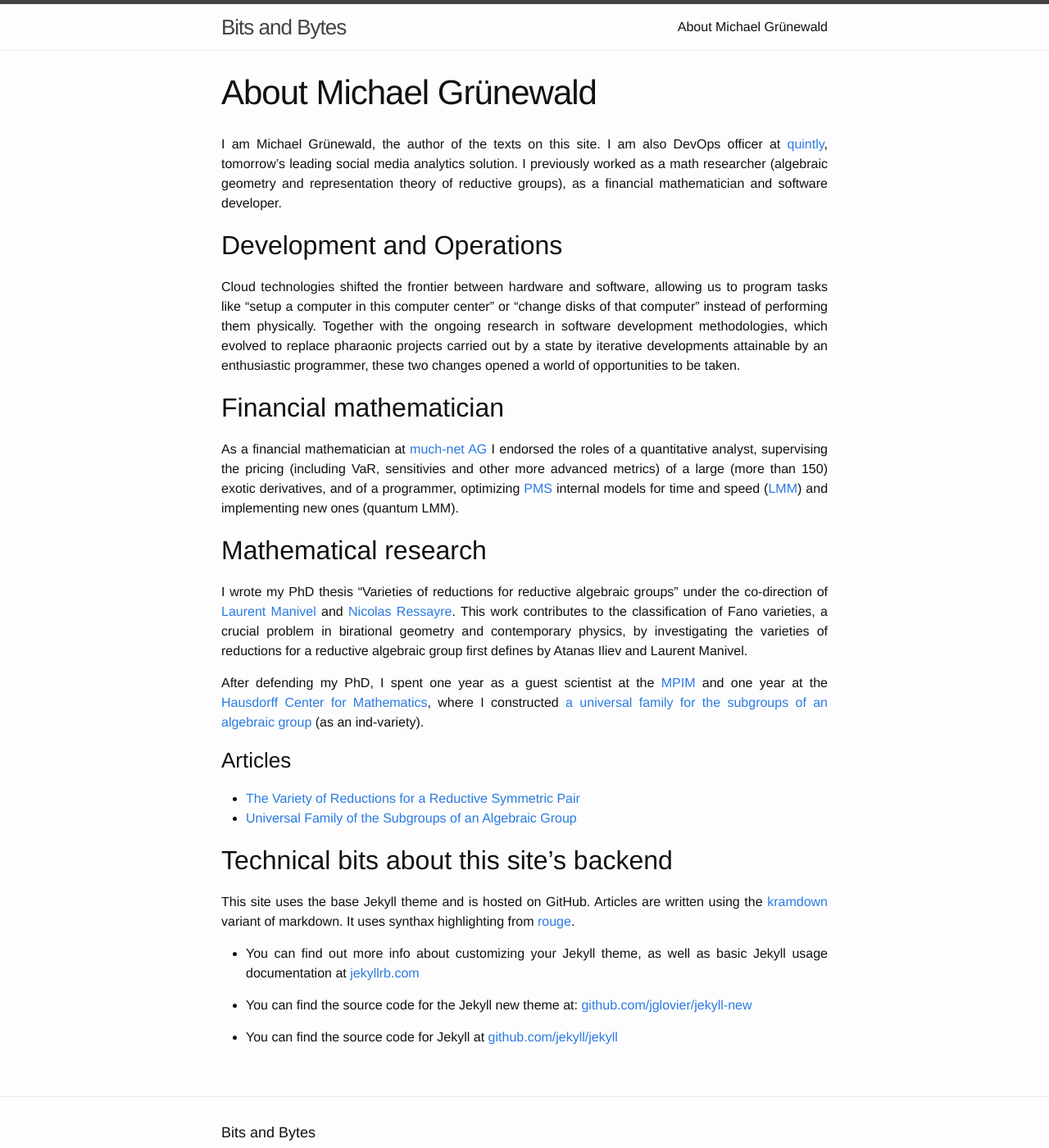
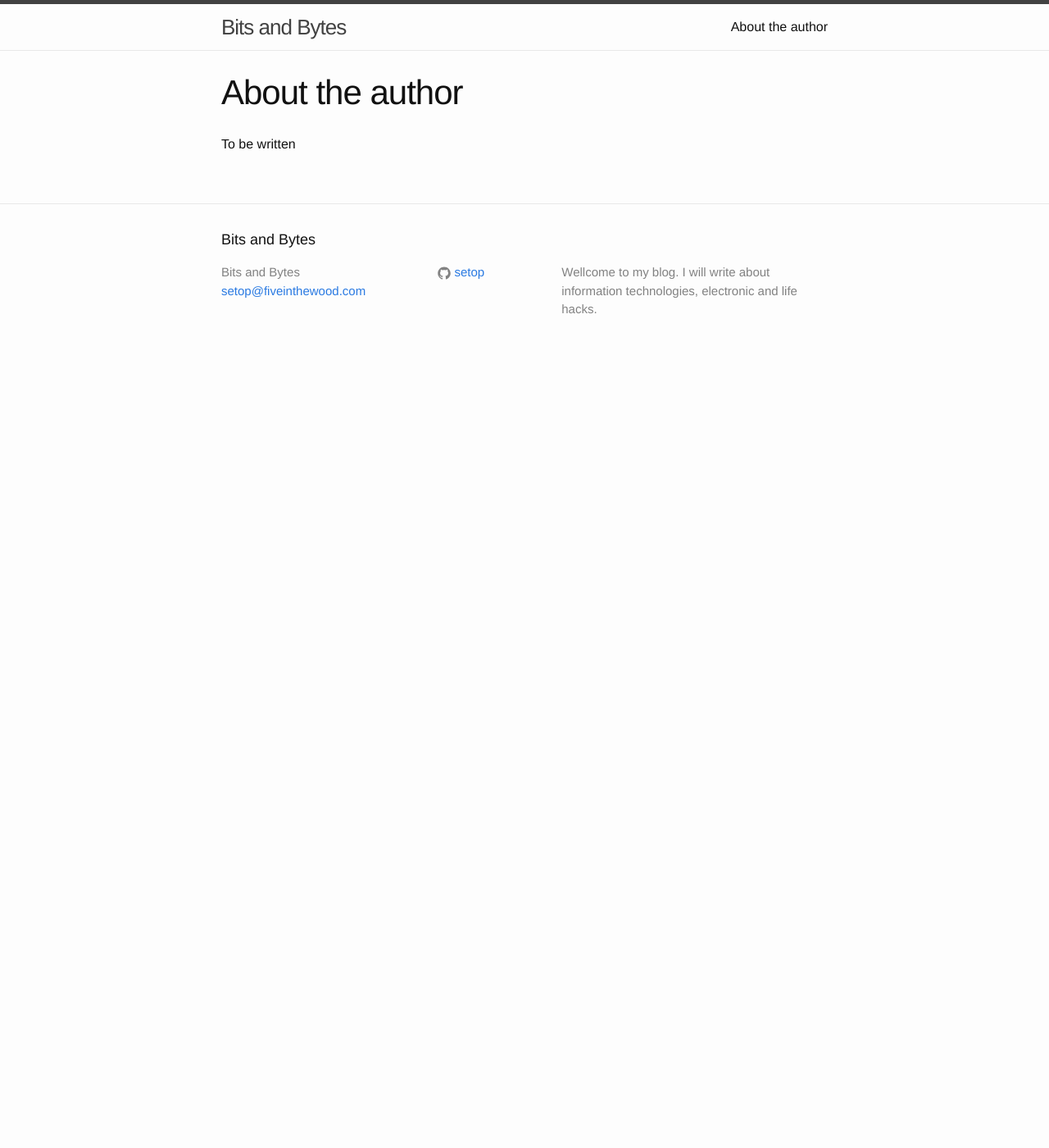
Before and after one commit to setop/setop.github.io, a Jekyll site: the page built from about.md, in a window 1280 px wide and 1400 px high. Shown: the whole window at 82% size. Built offline with Jekyll 4.4.1, drawn with Linux system fonts in a browser that asks for light colours.

```diff
--- a/_layouts/post.html
+++ b/_layouts/post.html
@@ -13,5 +13,3 @@ layout: default
   </article>
 
 </div>
-
-{% include disqus.html %}
--- a/about.md
+++ b/about.md
@@ -1,80 +1,7 @@
 ---
 layout: page
-title: About Michael Grünewald
+title: About the author
 permalink: /about/
 ---
 
-I am Michael Grünewald, the author of the texts on this site.  I am
-also DevOps officer at [quintly](https://quintly.com), tomorrow's
-leading social media analytics solution.  I previously worked as a
-math researcher (algebraic geometry and representation theory of
-reductive groups), as a financial mathematician and software
-developer.
-
-
-## Development and Operations
-
-Cloud technologies shifted the frontier between hardware and software,
-allowing us to program tasks like “setup a computer in this computer
-center” or “change disks of that computer” instead of performing them
-physically.  Together with the ongoing research in software
-development methodologies, which evolved to replace pharaonic projects
-carried out by a state by iterative developments attainable by an
-enthusiastic programmer, these two changes opened a world of
-opportunities to be taken.
-
-
-## Financial mathematician
-
-As a financial mathematician at
-[much-net AG](http://www.much-net.de) I endorsed the roles of a
-quantitative analyst, supervising the pricing (including VaR,
-sensitivies and other more advanced metrics) of a large (more than
-150) exotic derivatives, and of a programmer, optimizing
-[PMS](https://www.much-net.de/en/product/portfolio-management.html)
-internal models for time and speed ([LMM](https://en.wikipedia.org/wiki/LIBOR_market_model)) and implementing new ones
-(quantum LMM).
-
-
-## Mathematical research
-
-I wrote my PhD thesis “Varieties of reductions for reductive algebraic
-groups” under the co-direction of [Laurent Manivel][laurent-home] and
-[Nicolas Ressayre][nicolas-home].  This work contributes to the
-classification of Fano varieties, a crucial problem in birational
-geometry and contemporary physics, by investigating the varieties of
-reductions for a reductive algebraic group first defines by Atanas
-Iliev and Laurent Manivel.
-
-After defending my PhD, I spent one year as a guest scientist at the
-[MPIM](https://www.mpim-bonn.mpg.de) and one year at the
-[Hausdorff Center for Mathematics](http://www.hausdorff-center.uni-bonn.de),
-where I constructed
-[a universal family for the subgroups of an algebraic group](/assets/math/1005.0748v1.pdf) (as an ind-variety).
-
-### Articles
-
-- [The Variety of Reductions for a Reductive Symmetric Pair](/assets/math/1005.0746v1.pdf)
-- [Universal Family of the Subgroups of an Algebraic Group](/assets/math/1005.0748v1.pdf)
-
-
-## Technical bits about this site's backend
-
-This site uses the base Jekyll theme and is hosted on GitHub.
-Articles are written using the
-[kramdown](http://kramdown.gettalong.org/syntax.html) variant of
-markdown. It uses synthax highlighting from
-[rouge](http://rouge.jayferd.us/demo).
-
-* You can find out more info about customizing your Jekyll theme, as
-  well as basic Jekyll usage documentation at
-  [jekyllrb.com](http://jekyllrb.com/)
-
-*  You can find the source code for the Jekyll new theme at:
-   [github.com/jglovier/jekyll-new](https://github.com/jglovier/jekyll-new)
-
-*  You can find the source code for Jekyll at
-   [github.com/jekyll/jekyll](https://github.com/jekyll/jekyll)
-
-  [laurent-home]: http://manivel.perso.math.cnrs.fr
-  [nicolas-home]: http://math.univ-lyon1.fr/homes-www/ressayre/
+To be written
```
Also changed, not shown: 1 other file.
